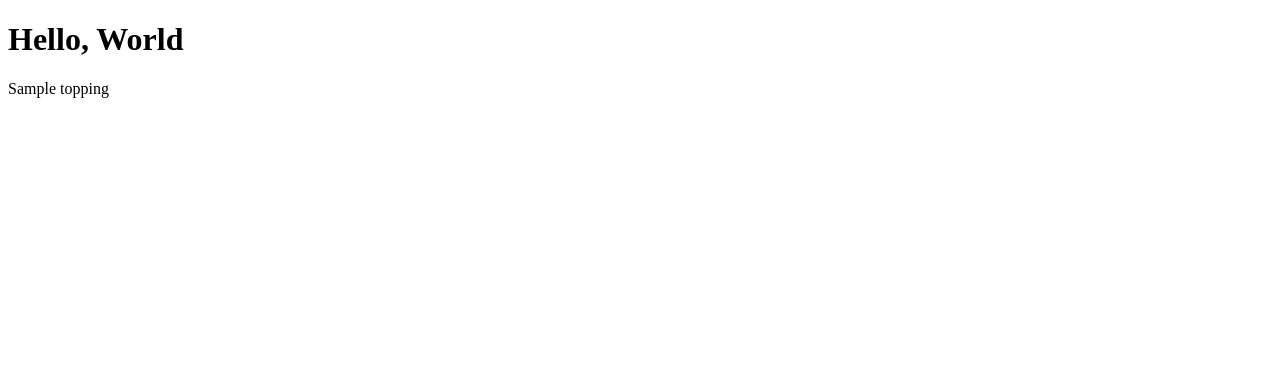
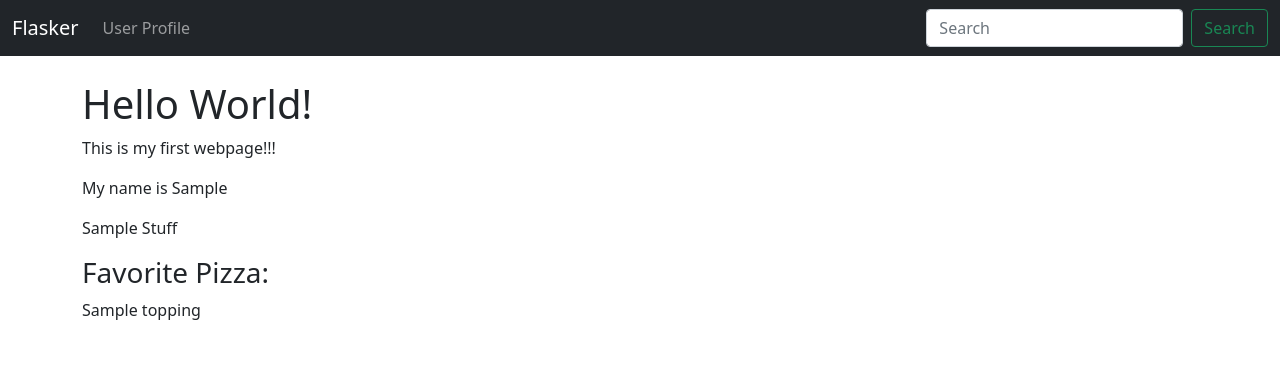
Before and after one commit to GrushevskayaYana/Flask, a Flask app: template templates/index.html in a window 1280 px wide. Shown: the top 369 px of the page. Run offline with Flask 3, Linux system fonts and the light colour scheme; the template is opened without the code that fills it: most values are stand-ins (such as "Sample title", 1, 10 or a date in 2020).

Commit message:
fourth lesson complete

```diff
--- a/app.py
+++ b/app.py
@@ -19,6 +19,18 @@ def index():
     )
 
 
+# Invalid URL
+@app.errorhandler(500)
+def page_not_found(e):
+    return render_template("500.html"), 500
+
+
+# Internal Server Error
+@app.errorhandler(404)
+def page_not_found(e):
+    return render_template("404.html", error=e), 404
+
+
 if __name__ == '__main__':
     app.run(
         debug=True,
--- /dev/null
+++ b/templates/base.html
@@ -0,0 +1,32 @@
+<!doctype html>
+<html lang="en">
+  <head>
+    <!-- Required meta tags -->
+    <meta charset="utf-8">
+    <meta name="viewport" content="width=device-width, initial-scale=1">
+
+    <!-- Bootstrap CSS -->
+    <link href="https://cdn.jsdelivr.net/npm/bootstrap@5.0.0-beta1/dist/css/bootstrap.min.css" rel="stylesheet" integrity="sha384-giJF6kkoqNQ00vy+HMDP7azOuL0xtbfIcaT9wjKHr8RbDVddVHyTfAAsrekwKmP1" crossorigin="anonymous">
+
+    <title>Flasker!</title>
+  </head>
+  <body>
+    {% include 'navbar.html' %}
+    <br/>
+    <div class="container">
+    {% block content %}
+    {% endblock %}
+  </div>
+
+    <!-- Optional JavaScript; choose one of the two! -->
+
+    <!-- Option 1: Bootstrap Bundle with Popper -->
+    <script src="https://cdn.jsdelivr.net/npm/bootstrap@5.0.0-beta1/dist/js/bootstrap.bundle.min.js" integrity="sha384-ygbV9kiqUc6oa4msXn9868pTtWMgiQaeYH7/t7LECLbyPA2x65Kgf80OJFdroafW" crossorigin="anonymous"></script>
+
+    <!-- Option 2: Separate Popper and Bootstrap JS -->
+    <!--
+    <script src="https://cdn.jsdelivr.net/npm/@popperjs/core@2.5.4/dist/umd/popper.min.js" integrity="sha384-q2kxQ16AaE6UbzuKqyBE9/u/KzioAlnx2maXQHiDX9d4/zp8Ok3f+M7DPm+Ib6IU" crossorigin="anonymous"></script>
+    <script src="https://cdn.jsdelivr.net/npm/bootstrap@5.0.0-beta1/dist/js/bootstrap.min.js" integrity="sha384-pQQkAEnwaBkjpqZ8RU1fF1AKtTcHJwFl3pblpTlHXybJjHpMYo79HY3hIi4NKxyj" crossorigin="anonymous"></script>
+    -->
+  </body>
+</html>
--- a/templates/index.html
+++ b/templates/index.html
@@ -1,17 +1,29 @@
-<!DOCTYPE html>
-<html lang="en">
-<head>
-    <meta charset="UTF-8">
-    <title>Title</title>
-</head>
-<body>
-<h1>Hello, World</h1>
-{% for topping in favorite_pizza %}
+{% extends 'base.html' %}
+
+{% block content %}
+  <h1>Hello World!</h1>
+
+  <p>This is my first webpage!!!</p>
+
+  <p>My name is {{ first_name }}</p>
+
+  <p>{{ stuff|title }}</p>
+
+  <h3>Favorite Pizza:</h3>
+
+  {% for topping in favorite_pizza %}
+
     {% if topping == 41 %}
-        {{ topping + 100 }}
+      {{ topping + 100 }}<br/>
     {% else %}
-        {{ topping }}</br>
+      {{ topping }}<br/>
     {% endif %}
-{% endfor %}
-</body>
-</html>
+
+
+  {% endfor %}
+
+  <br/><br/>
+
+
+
+{% endblock %}
--- /dev/null
+++ b/templates/navbar.html
@@ -0,0 +1,22 @@
+<nav class="navbar navbar-expand-lg navbar-dark bg-dark">
+  <div class="container-fluid">
+    <a class="navbar-brand" href="{{ url_for('index') }}">Flasker</a>
+    <button class="navbar-toggler" type="button" data-bs-toggle="collapse" data-bs-target="#navbarSupportedContent" aria-controls="navbarSupportedContent" aria-expanded="false" aria-label="Toggle navigation">
+      <span class="navbar-toggler-icon"></span>
+    </button>
+    <div class="collapse navbar-collapse" id="navbarSupportedContent">
+      <ul class="navbar-nav me-auto mb-2 mb-lg-0">
+
+        <li class="nav-item">
+          <a class="nav-link" href="{{ url_for('user', user_name='John')}}">User Profile</a>
+        </li>
+
+
+      </ul>
+      <form class="d-flex">
+        <input class="form-control me-2" type="search" placeholder="Search" aria-label="Search">
+        <button class="btn btn-outline-success" type="submit">Search</button>
+      </form>
+    </div>
+  </div>
+</nav>
```
Also changed, not shown: templates/404.html (added, +12 -0 lines), templates/500.html (added, +12 -0 lines), templates/user.html (+7 -10 lines).
